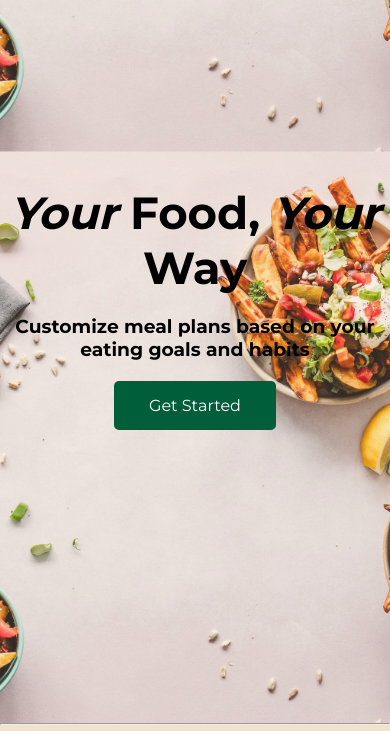
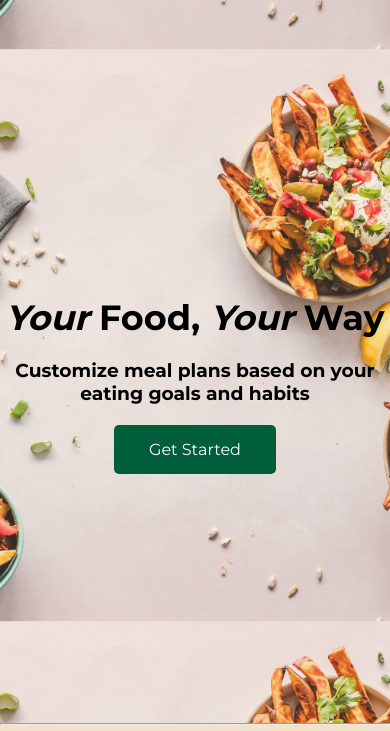
Before and after one commit to Group-Two-SEG2900/Group-Two-SEG2900.github.io, a plain HTML site: page index.html in a window 390 px wide. Shown: the part 113-844 px from the top of the page. Drawn offline with Linux system fonts and the light colour scheme.

Commit message:
made main section more responsive

```diff
--- a/styles.css
+++ b/styles.css
@@ -175,10 +175,15 @@ body {
   font-size: 45px;
 }
 
-@media screen and (max-width: 1000px) {
+@media screen and (max-width: 1150px) {
   .main_section {
     background-size: 220vw;
-    background-position: bottom;
+    background-position: center;
+  }
+
+  .main_section h1 {
+    margin-top: 200px;
+    font-size: 35px;
   }
 }
 
```
